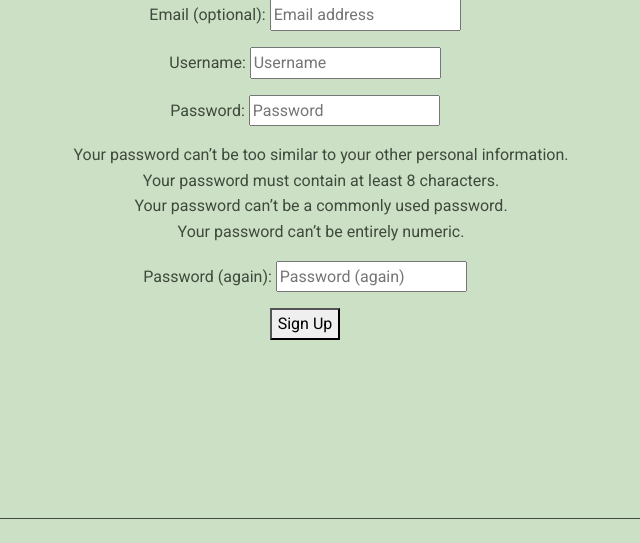
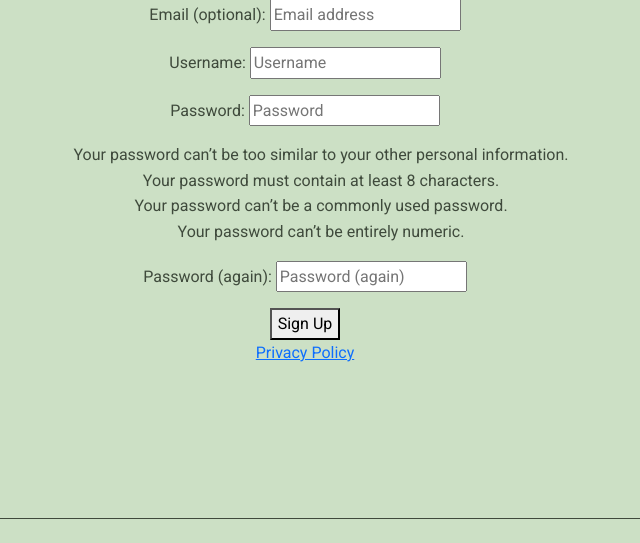
Before and after one commit to parides55/charity_shop, a Django app: page /accounts/signup/ in a window 1280 px wide. Shown: the part 191-734 px from the top of the page, without its empty margins (335-975 px from the left). Run offline with Django 5.2, Linux system fonts and the light colour scheme; some libraries are stand-ins or nearby versions.

Commit message:
add a link to privacy policy in signup page

```diff
--- a/templates/account/signup.html
+++ b/templates/account/signup.html
@@ -47,6 +47,7 @@
                 {% endslot %}
 
             {% endelement %}
+            <a class="pt-5 mt-5" href="{% url 'privacy' %}">Privacy Policy</a>
         </div>
     </div>
 </div>
```
